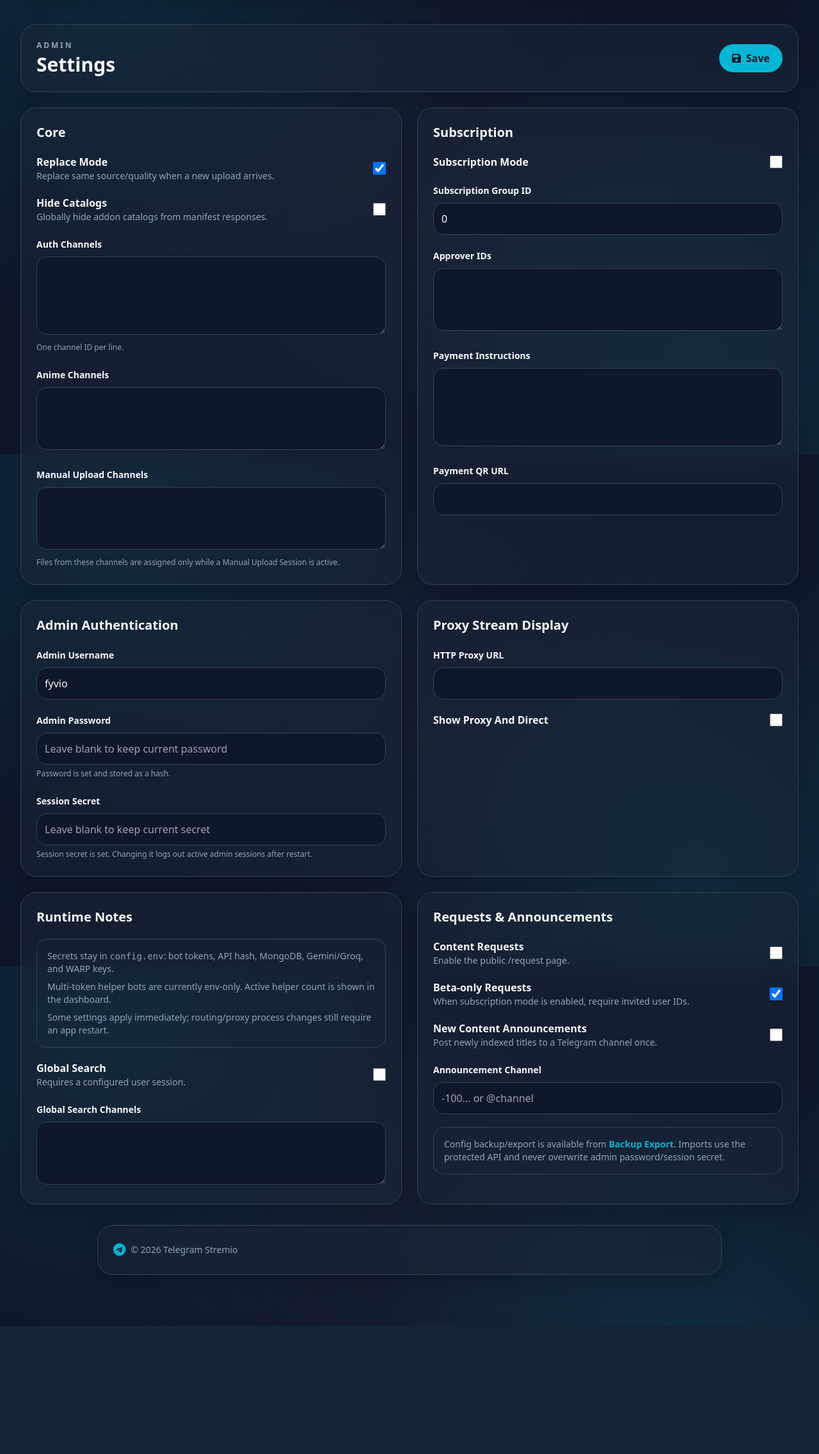
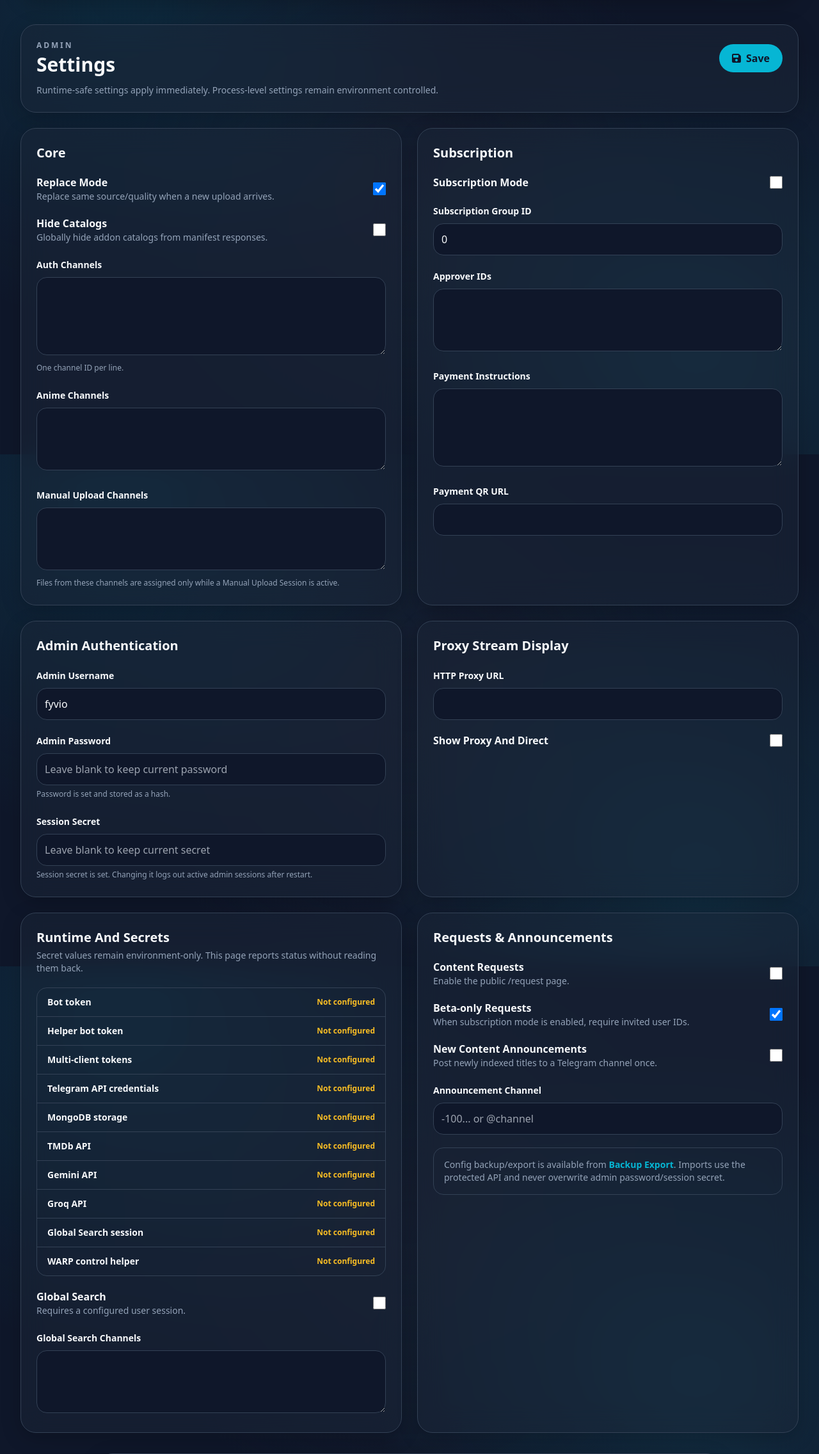
Before and after one commit to rohan-js/Telegram-Stremio, a FastAPI app: page /admin/settings in a window 1280 px wide. Shown: the part 90-2362 px from the top of the page at 64% size. Before the commit the page ends 2162 px from the top, so only its background shows below. Run offline with FastAPI, Linux system fonts and the light colour scheme; the visitor is signed in with stand-in values (Sample User, id 1); parts of the project's set-up code (start-up, migrations or seed data) failed here and were passed over; some libraries are stand-ins or nearby versions.

Commit message:
Polish configure and settings workflows

```diff
--- a/Backend/fastapi/routes/api_routes.py
+++ b/Backend/fastapi/routes/api_routes.py
@@ -76,6 +76,7 @@ def _public_settings(data: dict) -> dict:
         "SESSION_SECRET",
         "WARP_PRIVATE_KEYS",
     ]
+    public["secret_statuses"] = SettingsManager.secret_statuses()
     return public
 
 
@@ -194,6 +195,8 @@ async def update_settings_api(payload: dict):
             "settings": _public_settings(SettingsManager.current().to_dict()),
             "results": results,
         }
+    except ValueError as e:
+        raise HTTPException(status_code=400, detail=str(e))
     except Exception as e:
         LOGGER.error(f"update_settings_api failed: {e}")
         raise HTTPException(status_code=500, detail=str(e))
--- a/Backend/fastapi/routes/stremio_routes.py
+++ b/Backend/fastapi/routes/stremio_routes.py
@@ -1,4 +1,5 @@
 from fastapi import APIRouter, HTTPException, Depends, Request, Response
+from fastapi.templating import Jinja2Templates
 from typing import Optional
 from urllib.parse import unquote, quote
 from Backend.config import Telegram
@@ -34,6 +35,7 @@ ADDON_VERSION = __version__
 PAGE_SIZE = 15
 
 router = APIRouter(prefix="/stremio", tags=["Stremio Addon"])
+templates = Jinja2Templates(directory="Backend/fastapi/templates")
 
 # Define available genres
 GENRES = [
@@ -503,14 +505,12 @@ async def get_manifest_head(token: str, token_data: dict = Depends(verify_token)
 
 
 @router.get("/{token}/configure")
-async def configure_addon(token: str):
+async def configure_addon(request: Request, token: str):
     """
     Configure/update page for the Stremio addon.
     Uses the correct stremio://addon_install?manifest= deep-link so Stremio
     actually shows the Install/Update dialog when the button is clicked.
     """
-    from urllib.parse import quote
-    from fastapi.responses import HTMLResponse
     from Backend import db as _db
 
     manifest_url = f"{Telegram.BASE_URL}/stremio/{token}/manifest.json"
@@ -521,10 +521,32 @@ async def configure_addon(token: str):
     token_doc = await _db.get_api_token(token)
     user_name = "Unknown"
     expiry_str = "N/A"
-    status_color = "#ef4444"
+    status_kind = "danger"
     status_text = "Unknown"
 
     if token_doc:
+        status_text = "Active"
+        status_kind = "success"
+        if token_doc.get("revoked"):
+            status_text = "Revoked"
+            status_kind = "danger"
+        elif token_doc.get("subscription_exempt") or token_doc.get("is_admin"):
+            status_text = "Lifetime"
+            status_kind = "success"
+            expiry_str = "Lifetime"
+        elif token_doc.get("expires_at"):
+            token_expiry = token_doc.get("expires_at")
+            if isinstance(token_expiry, str):
+                try:
+                    token_expiry = datetime.fromisoformat(token_expiry.replace("Z", "+00:00"))
+                except ValueError:
+                    token_expiry = None
+            if token_expiry:
+                expiry_str = token_expiry.strftime("%d %b %Y").lstrip("0")
+                compare_now = datetime.now(timezone.utc) if token_expiry.tzinfo else datetime.utcnow()
+                if token_expiry <= compare_now:
+                    status_text = "Expired"
+                    status_kind = "danger"
         uid = token_doc.get("user_id")
         if uid:
             try:
@@ -534,129 +556,25 @@ async def configure_addon(token: str):
                     sub_status = user.get("subscription_status", "")
                     expiry = user.get("subscription_expiry")
                     if expiry:
-                        expiry_str = expiry.strftime("%d %b %Y").lstrip("0")
-                    if sub_status == "active":
-                        status_color = "#22c55e"
-                        status_text = "✅ Active"
-                    else:
-                        status_color = "#ef4444"
-                        status_text = "🔴 Expired"
+                        if expiry_str == "N/A":
+                            expiry_str = expiry.strftime("%d %b %Y").lstrip("0")
+                    if not token_doc.get("subscription_exempt") and not token_doc.get("is_admin") and not token_doc.get("expires_at"):
+                        if sub_status == "active":
+                            status_text = "Active"
+                            status_kind = "success"
+                        elif Telegram.SUBSCRIPTION:
+                            status_text = "Expired"
+                            status_kind = "danger"
             except Exception:
                 pass
-
-    html = f"""<!DOCTYPE html>
-<html lang="en">
-<head>
-  <meta charset="utf-8">
-  <meta name="viewport" content="width=device-width, initial-scale=1">
-  <title>Update Telegram Stremio Addon</title>
-  <style>
-    * {{ box-sizing: border-box; margin: 0; padding: 0; }}
-    body {{
-      font-family: -apple-system, BlinkMacSystemFont, 'Segoe UI', sans-serif;
-      background: #0f0f1a; color: #e2e8f0;
-      min-height: 100vh; display: flex; align-items: center; justify-content: center;
-      padding: 24px;
-    }}
-    .card {{
-      background: #1e1e2e; border: 1px solid #2d2d44; border-radius: 16px;
-      padding: 40px 32px; max-width: 480px; width: 100%; text-align: center;
-    }}
-    .logo {{ font-size: 48px; margin-bottom: 12px; }}
-    h1 {{ font-size: 1.5rem; font-weight: 700; color: #f8fafc; margin-bottom: 6px; }}
-    .sub-title {{ color: #94a3b8; font-size: 0.9rem; margin-bottom: 28px; }}
-    .info-row {{
-      display: flex; justify-content: space-between; align-items: center;
-      background: #2a2a3e; border-radius: 10px; padding: 12px 16px;
-      margin-bottom: 12px; font-size: 0.9rem;
-    }}
-    .info-label {{ color: #94a3b8; }}
-    .info-val {{ font-weight: 600; color: #f1f5f9; }}
-    .status-badge {{
-      display: inline-block; padding: 2px 10px; border-radius: 999px;
-      font-size: 0.8rem; font-weight: 700;
-      background: {status_color}22; color: {status_color};
-    }}
-    .btn-update {{
-      display: block; width: 100%;
-      background: linear-gradient(135deg, #7c3aed, #4f46e5);
-      color: white; font-weight: 700; font-size: 1rem;
-      padding: 14px 24px; border-radius: 12px; border: none;
-      cursor: pointer; text-decoration: none; margin: 28px 0 12px;
-      transition: opacity 0.2s;
-    }}
-    .btn-update:hover {{ opacity: 0.85; }}
-    .btn-web {{
-      display: block; color: #6366f1; font-size: 0.85rem;
-      text-decoration: underline; margin-bottom: 20px;
-    }}
-    .steps {{
-      background: #2a2a3e; border-radius: 10px; padding: 14px 18px;
-      margin: 16px 0; text-align: left; font-size: 0.85rem; color: #cbd5e1;
-    }}
-    .steps b {{ color: #f1f5f9; }}
-    .steps ol {{ margin-top: 8px; margin-left: 18px; line-height: 1.8; }}
-    .url-box {{
-      background: #111827; border: 1px solid #374151; border-radius: 8px;
-      padding: 10px 14px; font-family: monospace; font-size: 0.75rem;
-      color: #94a3b8; word-break: break-all; text-align: left; margin-top: 16px;
-    }}
-    .btn-copy {{
-      margin-top: 10px; width: 100%; padding: 10px;
-      background: #1e293b; border: 1px solid #374151; color: #94a3b8;
-      border-radius: 8px; cursor: pointer; font-size: 0.85rem; transition: all 0.2s;
-    }}
-    .btn-copy:hover {{ background: #334155; color: #f1f5f9; }}
-    .hint {{ color: #64748b; font-size: 0.78rem; margin-top: 6px; }}
-  </style>
-</head>
-<body>
-  <div class="card">
-    <div class="logo">🎬</div>
-    <h1>Telegram Stremio Addon</h1>
-    <p class="sub-title">Click the button below to install or update your addon in Stremio.</p>
-
-    <div class="info-row">
-      <span class="info-label">User</span>
-      <span class="info-val">{user_name}</span>
-    </div>
-    <div class="info-row">
-      <span class="info-label">Status</span>
-      <span class="status-badge">{status_text}</span>
-    </div>
-    <div class="info-row">
-      <span class="info-label">Expires</span>
-      <span class="info-val">{expiry_str}</span>
-    </div>
-
-    <a href="{install_page_url}" class="btn-update" target="_blank">
-      ⚡ Install / Update in Stremio
-    </a>
-
-    <div class="steps">
-      <b>Or install manually:</b>
-      <ol>
-        <li>Open Stremio → <b>Add-ons</b> tab</li>
-        <li>Click the <b>🔍 Search / URL</b> icon</li>
-        <li>Paste the URL below and press Enter</li>
-      </ol>
-    </div>
-
-    <div class="url-box" id="murl">{manifest_url}</div>
-    <button onclick="copyUrl()" class="btn-copy">📋 Copy URL</button>
-    <script>
-      function copyUrl() {{
-        navigator.clipboard.writeText('{manifest_url}').then(() => {{
-          const b = document.querySelector('.btn-copy');
-          b.textContent = '✅ Copied!';
-          setTimeout(() => b.textContent = '📋 Copy URL', 2000);
-        }});
-      }}
-    </script>
-  </div>
-</body>
-</html>"""
-    return HTMLResponse(html)
+    return templates.TemplateResponse(request=request, name="stremio_configure.html", context={
+        "manifest_url": manifest_url,
+        "install_page_url": install_page_url,
+        "user_name": user_name,
+        "expiry_str": expiry_str,
+        "status_kind": status_kind,
+        "status_text": status_text,
+    })
 
 
 
@@ -1241,7 +1159,7 @@ async def stremio_install(request: Request, token: str, token_data: dict = Depen
             }}
 
             if (isAndroid) {{
-                var intentUrl = "intent://" + manifestUrl.replace(/^https?:\/\//, '') + "#Intent;scheme=stremio;package=com.stremio.one;end";
+                var intentUrl = "intent://" + manifestUrl.replace('https://', '').replace('http://', '') + "#Intent;scheme=stremio;package=com.stremio.one;end";
                 window.location.href = intentUrl;
                 setTimeout(showManualInstallHint, 1600);
             }} else {{
--- a/Backend/fastapi/routes/template_routes.py
+++ b/Backend/fastapi/routes/template_routes.py
@@ -232,6 +232,7 @@ async def settings_page(request: Request, _: bool = Depends(require_auth)):
     settings["session_secret_set"] = bool(settings.get("session_secret"))
     settings["session_secret"] = ""
     settings["multi_token_count"] = len([k for k in __import__("os").environ if k.startswith("MULTI_TOKEN")])
+    settings["secret_statuses"] = SettingsManager.secret_statuses()
 
     return templates.TemplateResponse("settings.html", {
         "request": request,
--- a/Backend/fastapi/templates/settings.html
+++ b/Backend/fastapi/templates/settings.html
@@ -13,6 +13,7 @@
         <i class="fa-solid fa-floppy-disk mr-2"></i>Save
       </button>
     </div>
+    <p id="save-status" class="mt-3 text-sm text-text-secondary">Runtime-safe settings apply immediately. Process-level settings remain environment controlled.</p>
   </div>
 
   <div class="grid grid-cols-1 lg:grid-cols-2 gap-6">
@@ -107,11 +108,19 @@
     </div>
 
     <div class="glass-panel rounded-3xl p-6 space-y-5">
-      <h2 class="font-black text-xl">Runtime Notes</h2>
-      <div class="rounded-2xl border border-border p-4 text-sm text-text-secondary space-y-2">
-        <p>Secrets stay in <code>config.env</code>: bot tokens, API hash, MongoDB, Gemini/Groq, and WARP keys.</p>
-        <p>Multi-token helper bots are currently env-only. Active helper count is shown in the dashboard.</p>
-        <p>Some settings apply immediately; routing/proxy process changes still require an app restart.</p>
+      <div>
+        <h2 class="font-black text-xl">Runtime And Secrets</h2>
+        <p class="text-sm text-text-secondary mt-1">Secret values remain environment-only. This page reports status without reading them back.</p>
+      </div>
+      <div class="border border-border rounded-2xl overflow-hidden">
+        {% for secret in settings.secret_statuses or [] %}
+        <div class="flex items-center justify-between gap-4 px-4 py-3 border-b border-border last:border-b-0 bg-background/30">
+          <span class="text-sm font-bold">{{ secret.label }}</span>
+          <span class="text-xs font-black {% if secret.configured %}text-emerald-400{% else %}text-amber-400{% endif %}">
+            {% if secret.configured %}Configured{% if secret.count is defined %} ({{ secret.count }}){% endif %}{% else %}Not configured{% endif %}
+          </span>
+        </div>
+        {% endfor %}
       </div>
       <label class="flex items-center justify-between gap-4">
         <span><b>Global Search</b><span class="block text-sm text-text-secondary">Requires a configured user session.</span></span>
@@ -162,22 +171,50 @@ function lines(id) {
   return document.getElementById(id).value.split(/\r?\n/).map(x => x.trim()).filter(Boolean);
 }
 
+function validOptionalHttpUrl(value) {
+  if (!value.trim()) return true;
+  try {
+    const parsed = new URL(value.trim());
+    return parsed.protocol === 'http:' || parsed.protocol === 'https:';
+  } catch (_) {
+    return false;
+  }
+}
+
 document.getElementById('save-btn').addEventListener('click', async () => {
+  const button = document.getElementById('save-btn');
+  const status = document.getElementById('save-status');
+  const adminUsername = document.getElementById('admin_username').value.trim();
+  const groupId = document.getElementById('subscription_group_id').value.trim();
+  const paymentQr = document.getElementById('payment_qr_url').value.trim();
+  const proxyUrl = document.getElementById('http_proxy_url').value.trim();
+  if (!adminUsername) {
+    showToast('Admin username cannot be empty.', 'error', 'Validation');
+    return;
+  }
+  if (groupId && !/^-?\d+$/.test(groupId)) {
+    showToast('Subscription Group ID must be numeric.', 'error', 'Validation');
+    return;
+  }
+  if (!validOptionalHttpUrl(paymentQr) || !validOptionalHttpUrl(proxyUrl)) {
+    showToast('Payment QR and HTTP Proxy URLs must use http:// or https://.', 'error', 'Validation');
+    return;
+  }
   const payload = {
     replace_mode: document.getElementById('replace_mode').checked,
     hide_catalog: document.getElementById('hide_catalog').checked,
-    admin_username: document.getElementById('admin_username').value.trim(),
+    admin_username: adminUsername,
     admin_password: document.getElementById('admin_password').value,
     session_secret: document.getElementById('session_secret').value,
     auth_channels: lines('auth_channels'),
     manual_channels: lines('manual_channels'),
     anime_channels: lines('anime_channels'),
     subscription: document.getElementById('subscription').checked,
-    subscription_group_id: Number(document.getElementById('subscription_group_id').value || 0),
-    approver_ids: lines('approver_ids').map(Number).filter(Boolean),
+    subscription_group_id: Number(groupId || 0),
+    approver_ids: lines('approver_ids'),
     payment_instructions: document.getElementById('payment_instructions').value,
-    payment_qr_url: document.getElementById('payment_qr_url').value,
-    http_proxy_url: document.getElementById('http_proxy_url').value,
+    payment_qr_url: paymentQr,
+    http_proxy_url: proxyUrl,
     show_proxy_and_non_proxy_both: document.getElementById('show_proxy_and_non_proxy_both').checked,
     global_search: document.getElementById('global_search').checked,
     global_search_channels: lines('global_search_channels'),
@@ -186,6 +223,10 @@ document.getElementById('save-btn').addEventListener('click', async () => {
     announce_new_content: document.getElementById('announce_new_content').checked,
     announcement_channel: document.getElementById('announcement_channel').value.trim(),
   };
+  button.disabled = true;
+  button.classList.add('opacity-60');
+  status.textContent = 'Saving settings...';
+  try {
     const res = await fetch('/api/admin/settings', {
       method: 'PUT',
       headers: {'Content-Type': 'application/json'},
@@ -193,10 +234,18 @@ document.getElementById('save-btn').addEventListener('click', async () => {
     });
     const data = await res.json().catch(() => ({}));
     if (!res.ok) {
-    showToast(data.detail || 'Settings save failed', 'error', 'Error');
-    return;
+      throw new Error(data.detail || 'Settings save failed');
     }
+    const globalSearchNote = data.results?.global_search;
+    status.textContent = globalSearchNote || 'Settings saved and runtime-safe values applied.';
     showToast(data.message || 'Settings saved', 'success', 'Saved');
+  } catch (error) {
+    status.textContent = error.message || 'Settings save failed.';
+    showToast(error.message || 'Settings save failed', 'error', 'Error');
+  } finally {
+    button.disabled = false;
+    button.classList.remove('opacity-60');
+  }
 });
 </script>
 {% endblock %}
```
Also changed, not shown: Backend/fastapi/templates/stremio_configure.html (added, +177 -0 lines), Backend/helper/settings_manager.py (+67 -3 lines), tests/test_stremio_configure.py (added, +45 -0 lines), tests/test_upstream_backport_helpers.py (+17 -0 lines). Lines whose indentation alone changed are shown as unchanged.
